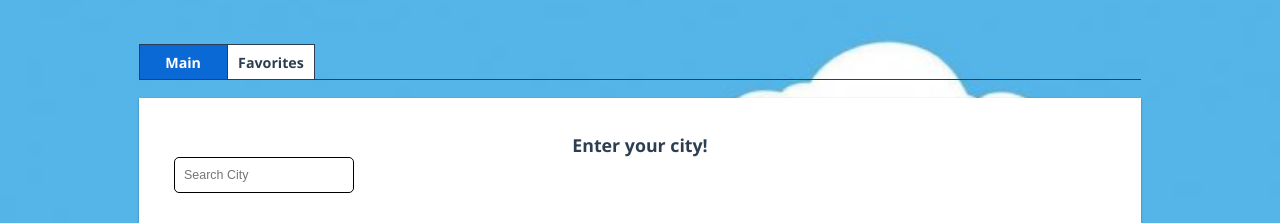
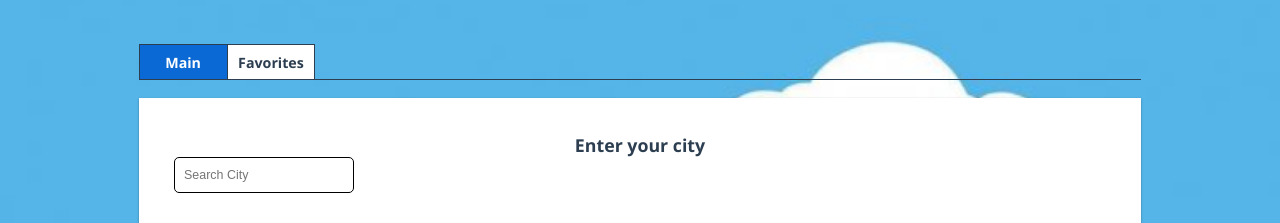
Before and after one commit to IskraKylak/weather, a Vue app: page /#/ in a window 1280 px wide. Shown: the top 223 px of the page. Built offline with nearby package versions, Linux system fonts and the light colour scheme.

Commit message:
deploy v3

```diff
--- a/src/components/cartWeather.vue
+++ b/src/components/cartWeather.vue
@@ -2,7 +2,7 @@
   <div class="cartWeather">
     <div v-if="!firstElem" class="removeCard" @click="removeCard">
     </div>
-    <h2 v-if="content.lat === '' && content.lon === ''" >Enter your city!</h2>
+    <h2 v-if="content.lat === '' && content.lon === ''" >Enter your city</h2>
     <headerCWeather @changeCity="changeCity" @addFavorites="addFavorites" :content="content" :favorites="favorites" />
     <div class="infoTown" v-if="content.lat !== '' && content.lon !== ''">
         <!-- <div class="infoTown_wrapBtn">
```
Also changed, not shown: 7 other files (tests, documents, lock files or other folders).
